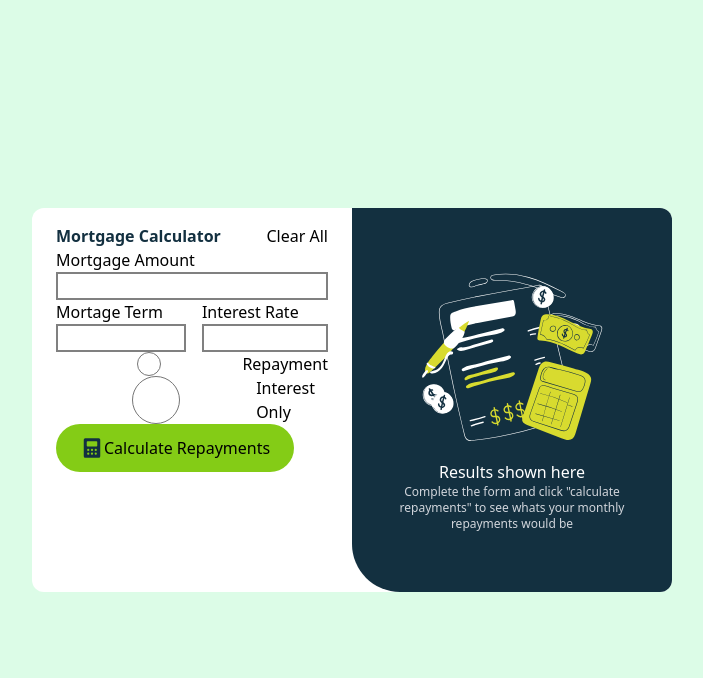
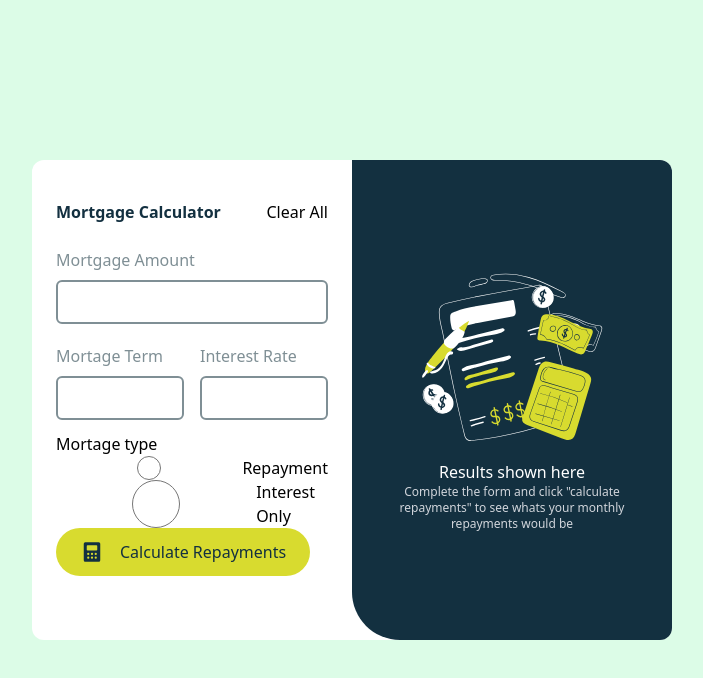
Before and after one commit to ash-109/mortgage-repayment-calculator, a website: page index.html in a window 1280 px wide. Shown: the whole page, without its empty margins (288-991 px from the left). Drawn offline with Linux system fonts and the light colour scheme.

Commit message:
update style

```diff
--- a/index.html
+++ b/index.html
@@ -11,38 +11,41 @@
 </head>
 
 <body class=" bg-green-100 flex justify-center items-center h-screen w-full">
-  <div class=" flex  bg-white h-96 w-1/2  rounded-xl ">
-    <div id="left" class="flex flex-col w-1/2 px-6 py-4 ">
-      <div class="flex w-full justify-between">
+  <div class=" flex  bg-white h-[30rem] w-1/2 rounded-xl ">
+    <div id="left" class="flex flex-col w-1/2 px-6 py-4">
+      <div class="flex w-full justify-between my-6">
         <h1 class="text-dark-blue font-bold">
           Mortgage Calculator
         </h1>
         <a href="">Clear All</a>
       </div>
       <form action="">
-        <div class="mortage_amount flex flex-col  <label for=" mortage_amount">Mortgage Amount</label>
-          <input type="text" class="">
+        <div class="mortage_amount mb-5">
+           <label for="mortage_amount" class="text-custom-grey font-medium block mb-2" >Mortgage Amount</label>
+
+          <input type="text" class=" border-custom-grey rounded-md p-2">
         </div>
-        <div id="mortage_infos" class=" flex  justify-between w-full gap-4" >
+        <div id="mortage_infos" class=" flex  justify-between w-full gap-4 mb-3" >
           <div class="">
-            <label for="mortage_term">Mortage Term</label>
-            <input type="number" id="mortage_term">
+            <label for="mortage_term" class="text-custom-grey font-medium block mb-2">Mortage Term</label>
+            <input type="number" min="5" id="mortage_term" class="border-custom-grey rounded-md p-2">
           </div>
           <div class="">
-            <label for="interest_rate">Interest Rate</label>
-            <input type="number" name="" id="interest_rate">
+            <label for="interest_rate" class="text-custom-grey font-medium block mb-2">Interest Rate</label>
+            <input type="number" name="" id="interest_rate" class="border-custom-grey rounded-md p-2">
           </div>
         </div>
         <div class="mortage_type">
-          <div class="flex ">
+          <p>Mortage type</p>
+          <div class="flex border-1 border-solid border-black">
           <input type="radio" id="repayment"  value="repayment" />
           <label for="repayment">Repayment</label>
           </div>
-          <div class="flex " >
+          <div class="flex border-gray-700 border-solid border-1">
           <input type="radio" id="interest_only" value="interest_only" />
-          <label for="interest_only">Interest Only</label></div>
+          <label for="interest_only" class="">Interest Only</label></div>
         </div>
-        <button type="submit" class="flex bg-lime-500 py-3 px-6 rounded-[50px]" id="btn_submit"> <img src="./assets/images/icon-calculator.svg" alt=""> Calculate Repayments</button>
+        <button type="submit" class="flex justify-between gap-4 bg-custom-green py-3 px-6 rounded-[50px] text-custom-dark-blue" id="btn_submit"> <img src="./assets/images/icon-calculator.svg" alt=""> Calculate Repayments</button>
       </form>
 
     </div>
--- a/tailwind.config.js
+++ b/tailwind.config.js
@@ -2,7 +2,13 @@
 module.exports = {
   content: ["./index.html"],
   theme: {
-    extend: {},
+    extend: {
+      colors: {
+       'custom-green': 'rgb(216, 219, 47)',
+       'custom-dark-blue' :'rgb(19, 48, 64)',
+       'custom-grey':'rgb(127 143 149)'
+      }
+    },
   },
   plugins: [],
 }
```
Also changed, not shown: dist/style.css.
